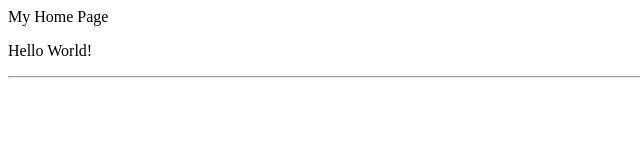
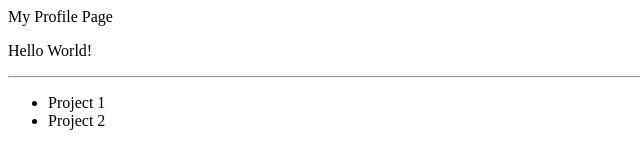
Before and after one commit to bininglu/bininglu.github.io, a plain HTML site: page index.html in a window 1280 px wide. Shown: the whole page, without its empty margins (0-640 px from the left). Drawn offline with Linux system fonts and the light colour scheme.

Commit message:
Update index.html

```diff
--- a/index.html
+++ b/index.html
@@ -1,9 +1,13 @@
 <html>
 <head>
-My Home Page
+My Profile Page
 </head>
 <body>
   <p>Hello World!</p>
   <hr>
+  <ul>
+    <li>Project 1</li>
+    <li>Project 2</li>
+  </ul>
 </body>
 </html>
```
